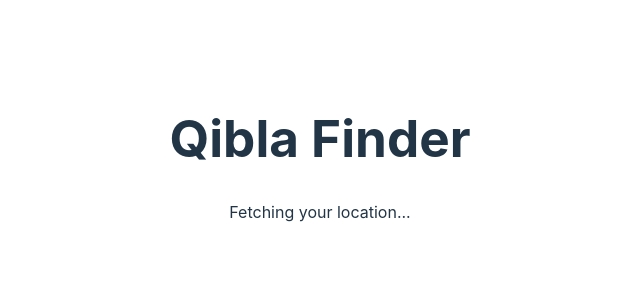
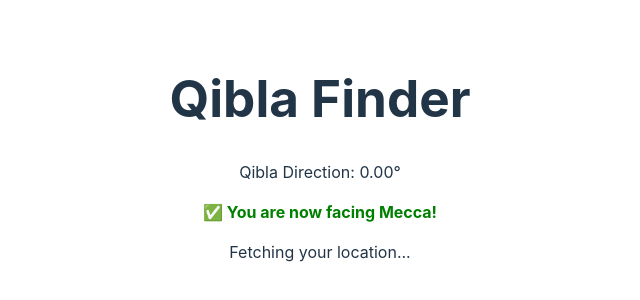
Before and after one commit to hiren6147/qibla-finder, a React (Vite) app: page / in a window 1280 px wide. Shown: the part 250-550 px from the top of the page, without its empty margins (320-960 px from the left). Built offline with nearby package versions, Linux system fonts and the light colour scheme; no server answers.

Commit message:
Enhance QiblaFinder component by updating needle height, adding facing Mecca detection, and displaying directional feedback

```diff
--- a/src/QiblaFinder.css
+++ b/src/QiblaFinder.css
@@ -21,11 +21,11 @@
 
   .needle {
     width: 10px;
-    height: 10px;
+    height: 100px;
     background: red;
     position: absolute;
-    /* top: 50%;
-    left: 50%; */
+    top: 50%;
+    left: 50%;
     transform-origin: bottom center;
     border-radius: 5px;
   }
--- a/src/QiblaFinder.jsx
+++ b/src/QiblaFinder.jsx
@@ -5,6 +5,7 @@ const QiblaFinder = () => {
   const [userLocation, setUserLocation] = useState(null);
   const [qiblaDirection, setQiblaDirection] = useState(0);
   const [deviceOrientation, setDeviceOrientation] = useState(0);
+  const [isFacingMecca, setIsFacingMecca] = useState(false);
 
   useEffect(() => {
     navigator.geolocation.getCurrentPosition(
@@ -66,10 +67,25 @@ const QiblaFinder = () => {
 
   const adjustedQiblaDirection =
     (qiblaDirection - deviceOrientation + 360) % 360;
-
+  // Determine if the user is facing Mecca (±5° tolerance)
+  useEffect(() => {
+    const tolerance = 5; // Degrees
+    const isFacing = Math.abs(adjustedQiblaDirection) <= tolerance;
+    setIsFacingMecca(isFacing);
+  }, [adjustedQiblaDirection]);
   return (
     <div style={{ textAlign: "center", marginTop: "50px" }}>
       <h1>Qibla Finder</h1>
+      <p>Qibla Direction: {adjustedQiblaDirection.toFixed(2)}°</p>
+      {isFacingMecca ? (
+        <p style={{ color: "green", fontWeight: "bold" }}>
+          ✅ You are now facing Mecca!
+        </p>
+      ) : (
+        <p style={{ color: "red", fontWeight: "bold" }}>
+          ❌ Rotate your device to face Mecca.
+        </p>
+      )}
       {userLocation ? (
         <div
           style={{
@@ -99,7 +115,6 @@ const QiblaFinder = () => {
               transform: `rotate(${adjustedQiblaDirection}deg) translate(-50%, -100%)`,
             }}
           ></div>
-          <p>Qibla Direction: {adjustedQiblaDirection.toFixed(2)}°</p>
         </div>
       ) : (
         <p>Fetching your location...</p>
```
